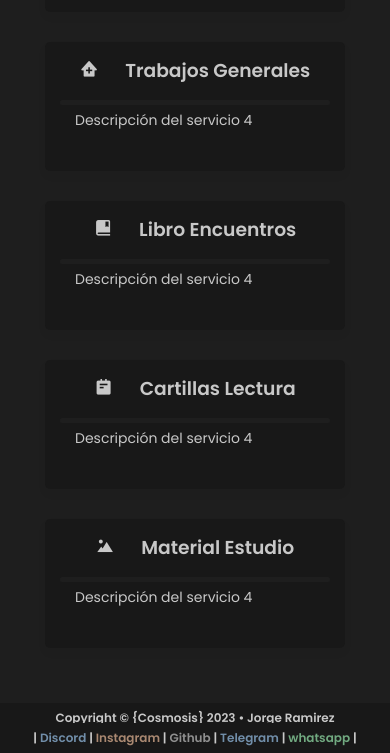
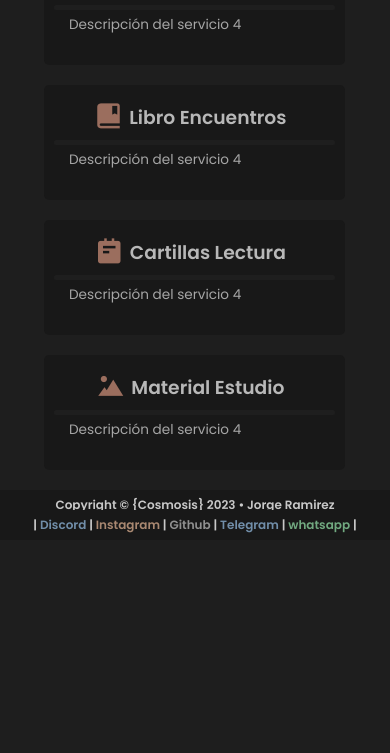
Before and after one commit to Cosmosisx/Prueba-Web, a plain HTML site: page Web Cosmosis/Paginas/servicios/servicios.html in a window 390 px wide. Shown: the part 971-1724 px from the top of the page. After the commit the page ends 1511 px from the top, so only its background shows below. Drawn offline with nearby package versions, Linux system fonts and the light colour scheme; a script that the page names is missing.

Commit message:
Update servicios.css

```diff
--- a/Web Cosmosis/Paginas/servicios/servicios.css
+++ b/Web Cosmosis/Paginas/servicios/servicios.css
@@ -173,43 +173,42 @@ section {
   display: flex;
   align-items: center;
   flex-direction: column;
-  padding: 50px 0 0;
+  padding: 35px 0px 0px;
 }
+
 section h3 {
-  margin-bottom: 10px;
-  margin-top: -26px;
-  color: #c8c8c8;
+  margin-bottom: -7px;
+  margin-top: -37px;
+  color: #B8B8B8;
 }
 
 section .subescrito{
   text-align: left;
-  font-size: 14px;
+  font-size: 13.6px;
+  text-align: justify;
 }
 
 section .cards {
   display: flex;
   flex-wrap: wrap;
-  max-width: 1000px;
+  max-width: 1400px;
   margin-top: -27px;
   padding: 0 10px;
-  justify-content: space-between;
+
 }
 
 section .cards .card {
-  background: #181818;
-  padding: 40px 15px;
   list-style: none;
   border-radius: 5px;
-  box-shadow: 0px 5px 10px rgba(0, 0, 0, 0.04);
-  margin-bottom: 20px;
-  width: calc(100% / 3 - 30px);
+  margin-bottom: -10px;
+  width: calc(100% / 4 - 30px);
   text-align: center;
 }
 
 .cards .card p {
   padding: 0 15px;
   margin-top: 5px;
-  color: #c8c8c8;
+  color: #A6A6A6;
 }
 
 .divicion {
@@ -220,6 +219,18 @@ section .cards .card {
   border-radius: 10px;
   position: relative;
   margin-top: 15px;
+}
+
+.service-box {
+    padding: 55px 10px 30px;
+    margin: 25px 10px 5px 9px;
+    background-color: #181818;
+    border-radius: 5px;
+    transition: transform 0.3s;
+}
+.service-box:hover {
+    transform: scale(1.05);
+    background-color: #191919;
 }
 
 .Subtitulos{
@@ -237,16 +248,46 @@ section .cards .card {
   section .cards .card {
     width: 300px;
     margin: 0 auto 30px;
+    align-items: center;
   }
 }
 
 @media screen and (max-width: 918px) {
   section .cards .card {
     width: 300px;
-    margin: 0 auto 30px;
+    margin: 0 auto -25px;
   }
 }
 
+@media screen and (max-width: 1256px){
+  section .cards .card {
+    list-style: none;
+    border-radius: 5px;
+    margin-bottom: -10px;
+    width: calc(100% / 3 - 0px);
+    text-align: center;
+  }
+}
+
+@media screen and (max-width: 920px){
+  section .cards .card {
+    list-style: none;
+    border-radius: 5px;
+    margin-bottom: -10px;
+    width: calc(100% / 2 - 0px);
+    text-align: center;
+  }
+}
+
+@media screen and (max-width: 570px){
+  section .cards .card {
+    list-style: none;
+    border-radius: 5px;
+    margin-bottom: -10px;
+    width: calc(100% / 1 - 50px);
+    text-align: center;
+  }
+}
 /* Inicio de la pagina */
 
 .homepage {
@@ -309,17 +350,14 @@ section .cards .card {
 
 
 /* Iconos */
-.services i {
-  width: 30px;
-  height: 30px;
+.container .service-box i {
   background: transparent;
   padding: 0;
   color: #9B6E5E;
   font-size: 30px;
-  font-weight: 500;
+  margin-left: -9px;
+  margin-top: -2px;
   position: absolute;
-  margin-left: -130px;
-  margin-top: -26px;
 }
 
 /* Acciones */
@@ -358,6 +396,16 @@ section .cards .card {
 }
 
 /* Footer */
+html{
+  height: 100%;
+}
+
+body{
+  display: flex;
+  flex-direction: column;
+  min-height: 100%;
+}
+
 .footer {
   width: 100%;
   height: 30px;
@@ -369,6 +417,7 @@ section .cards .card {
   justify-content: center;
   align-items: center;
   position: relative;
+  margin-top: auto;
 }
 
 .footer2 {
```
